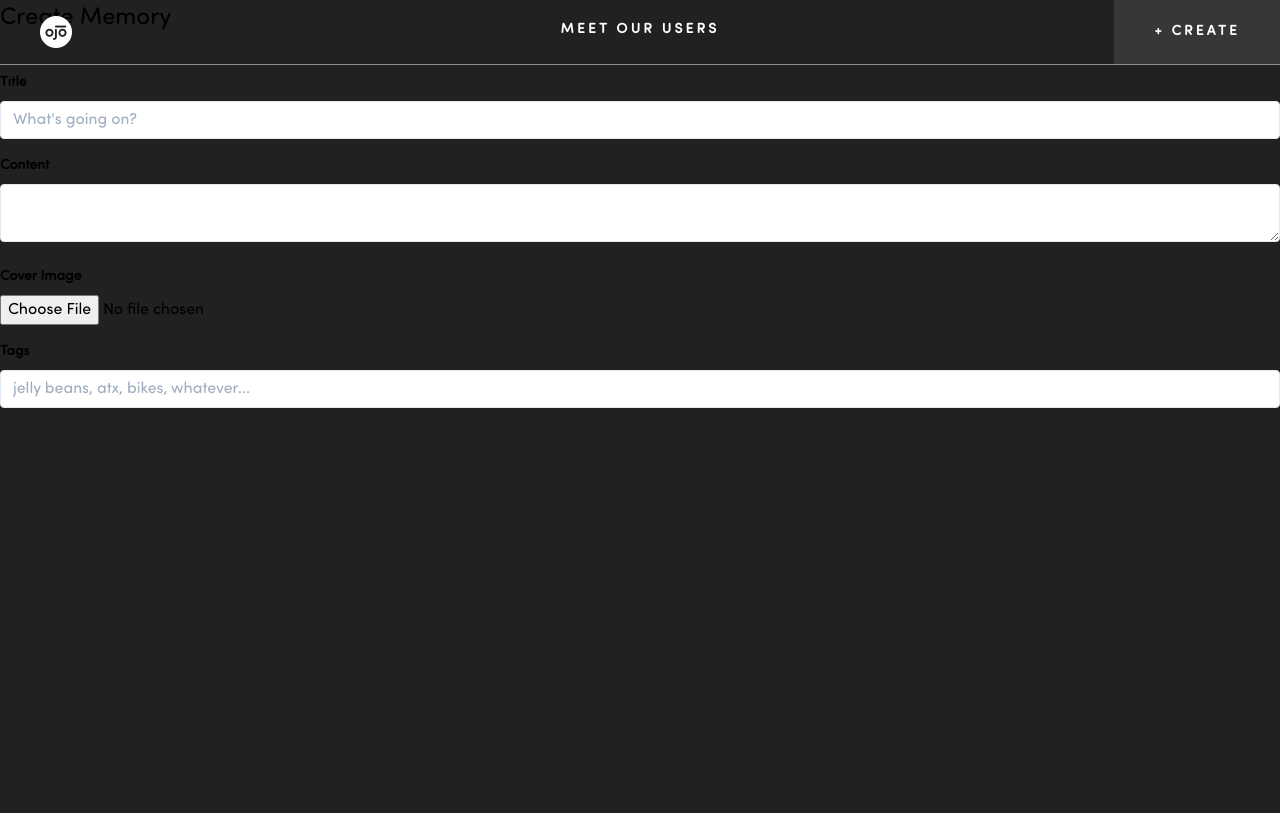
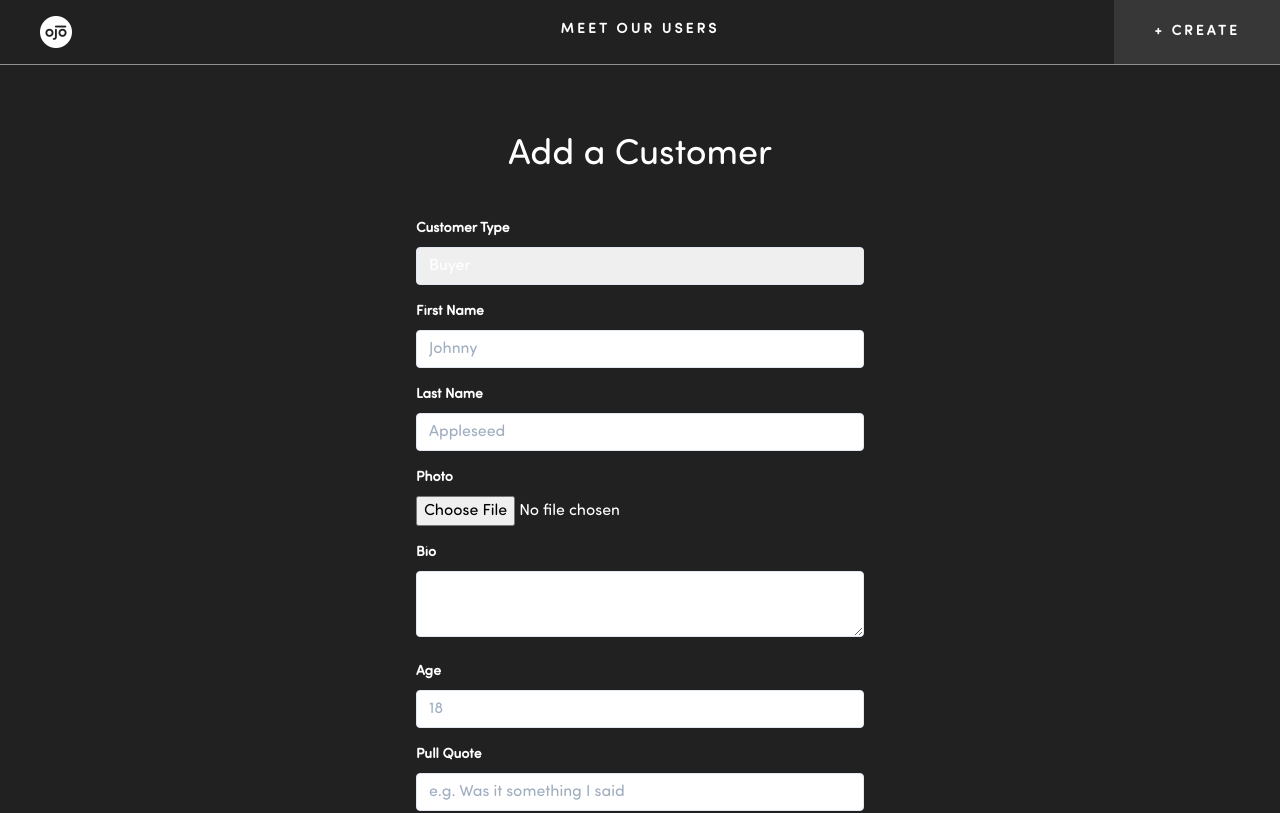
Before and after one commit to zweilandojo/cc, a React (Create React App) app: page /create in a window 1280 px wide. Shown: the top 813 px of the page. Built offline with nearby package versions, Linux system fonts and the light colour scheme.

Commit message:
create updates

```diff
--- a/src/scenes/create/Create.js
+++ b/src/scenes/create/Create.js
@@ -4,33 +4,58 @@ import React from 'react'
 
 const Create = () => {
   return (
-    <div className="app">
-      <h1 className="mb-3 text-2xl">Create Memory</h1>
+    <div className="pt-32 max-w-md mx-auto text-white">
+      <h1 className="mb-3 text-4xl text-center">Add a Customer</h1>
       <form className="pt-6 pb-8 mb-2">
         <div className="mb-4">
-          <label className="block text-grey-darker text-sm font-bold mb-2" for="postTitle">
-            Title
+          <label className="block text-sm font-bold mb-2" for="postTitle">
+            Customer Type
           </label>
-          <input placeholder="What's going on?" class="appearance-none border rounded w-full py-2 px-3 text-grey-darker leading-tight focus:outline-none focus:shadow-outline" id="postTitle" type="text" />
+          <select class="appearance-none border rounded w-full py-2 px-3 leading-tight focus:outline-none focus:shadow-outline" id="postTitle">
+            <option>Buyer</option>
+            <option>Agent</option>
+            <option>AIT</option>
+          </select>
         </div>
         <div className="mb-4">
-          <label className="block text-grey-darker text-sm font-bold mb-2" for="postTitle">
-            Content
+          <label className="block text-sm font-bold mb-2" for="postTitle">
+            First Name
           </label>
-          <textarea placeholder="" class="appearance-none border rounded w-full py-2 px-3 text-grey-darker leading-tight focus:outline-none focus:shadow-outline" id="postContent">
-          </textarea>
+          <input placeholder="Johnny" class="appearance-none border rounded w-full py-2 px-3 leading-tight focus:outline-none focus:shadow-outline" id="postTitle" type="text" />
         </div>
         <div className="mb-4">
-          <label className="block text-grey-darker text-sm font-bold mb-2" for="postTitle">
-            Cover Image
+          <label className="block text-sm font-bold mb-2" for="postTitle">
+            Last Name
+          </label>
+          <input placeholder="Appleseed" class="appearance-none border rounded w-full py-2 px-3 leading-tight focus:outline-none focus:shadow-outline" id="postTitle" type="text" />
+        </div>
+        <div className="mb-4">
+          <label className="block text-sm font-bold mb-2" for="postTitle">
+            Photo
           </label>
           <input type="file" />
         </div>
         <div className="mb-4">
-          <label className="block text-grey-darker text-sm font-bold mb-2" for="postTitle">
-            Tags
+          <label className="block text-sm font-bold mb-2" for="postTitle">
+            Bio
           </label>
-          <input placeholder="jelly beans, atx, bikes, whatever..." class="appearance-none border rounded w-full py-2 px-3 text-grey-darker leading-tight focus:outline-none focus:shadow-outline" id="postTitle" type="text" />
+          <textarea placeholder="" class="appearance-none border rounded w-full py-2 px-3 eading-tight focus:outline-none focus:shadow-outline" id="postContent">
+          </textarea>
+        </div>
+        <div className="mb-4">
+          <label className="block text-sm font-bold mb-2" for="postTitle">
+            Age
+          </label>
+          <input placeholder="18" class="appearance-none border rounded w-full py-2 px-3 leading-tight focus:outline-none focus:shadow-outline" id="postTitle" type="number" />
+        </div>
+        <div className="mb-8">
+          <label className="block text-sm font-bold mb-2" for="postTitle">
+            Pull Quote
+          </label>
+          <input placeholder="e.g. Was it something I said" class="appearance-none border rounded w-full py-2 px-3 text-grey-darker leading-tight focus:outline-none focus:shadow-outline" id="postTitle" type="text" />
+        </div>
+        <div className="mb-4">
+          <input type="submit" value="Create" className="bg-green text-white text-center py-6 text-xl font-bold tracking-wide uppercase rounded-full w-full" />
         </div>
       </form>
     </div>
```
